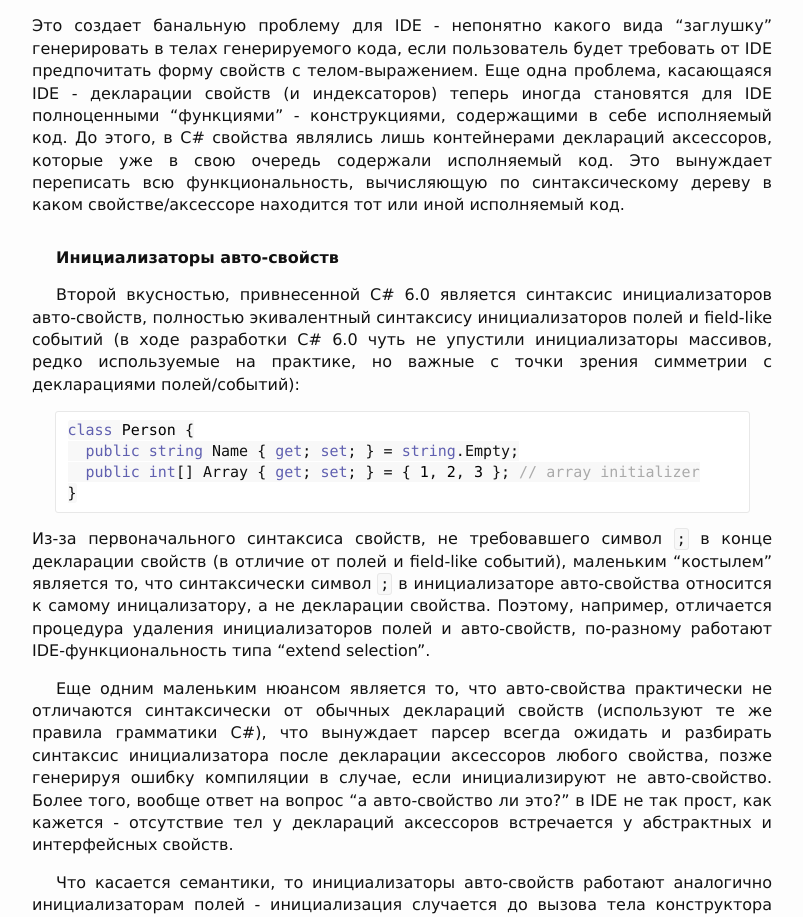
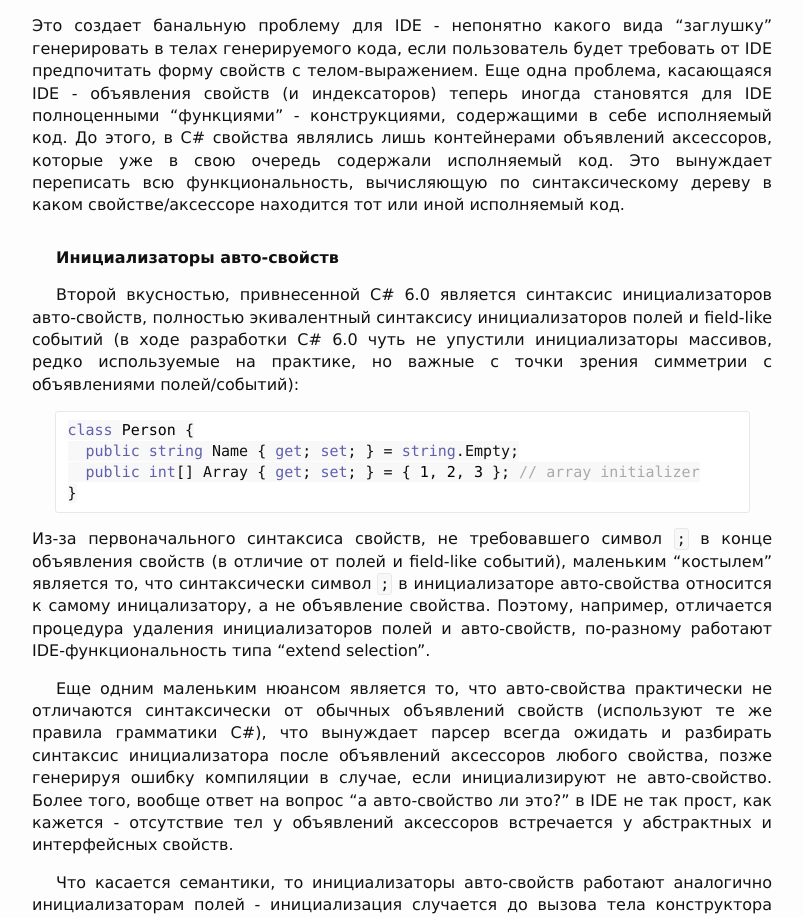
Before and after one commit to controlflow/controlflow.github.io, a Jekyll site: the page built from _posts/2015-04-08-csharp-properties-part6.markdown, in a window 1280 px wide and 1400 px high, scrolled down 2611 px. Shown: the part 244-1161 px from the top of the window, without its empty margins (238-1041 px from the left). Built offline with Jekyll 4.4.1, drawn with Linux system fonts in a browser that asks for light colours; Markdown is read by kramdown in place of the engine named in the settings; comment, search, counter and statistics services are not loaded; some of the changed text lies outside the part shown.

Commit message:
декларация -> объявление

````diff
--- a/_posts/2015-04-08-csharp-properties-part6.markdown
+++ b/_posts/2015-04-08-csharp-properties-part6.markdown
@@ -11,7 +11,7 @@ tags: csharp properties design
 
 ### Свойства с телом-выражением
 
-Программируя на языках с C-подобным синтаксисом, все мы сталкивались с большим количеством тривиальных методов-"однострочников", особенно состоящих из единственного `return`-statement'а. C# 6.0 пытается адресовать проблему синтаксического шума из-за необходимости в блоке и statement'е, вводя для деклараций методов (и операторов, но не конструкторов) синтаксис тел-выражений, аналогичных привычному C# разработчикам синтаксису тел лямбда-выражений:
+Программируя на языках с C-подобным синтаксисом, все мы сталкивались с большим количеством тривиальных методов-"однострочников", особенно состоящих из единственного `return`-statement'а. C# 6.0 пытается адресовать проблему синтаксического шума из-за необходимости в блоке и statement'е, вводя для объявлений методов (и операторов, но не конструкторов) синтаксис тел-выражений, аналогичных привычному C# разработчикам синтаксису тел лямбда-выражений:
 
 ```c#
 class C {
@@ -20,7 +20,7 @@ class C {
 }
 ```
 
-Конечно же, дизайнеры языка C# не могли обойти стороной и синтаксис более сложных (синтаксически) членов типов, имеющие внутри себя декларации знакомых нам аксессоров - свойства и индексаторы:
+Конечно же, дизайнеры языка C# не могли обойти стороной и синтаксис более сложных (синтаксически) членов типов, имеющих внутри себя объявления аксессоров - свойства и индексаторы:
 
 ```c#
 class C {
@@ -32,7 +32,7 @@ class C {
 }
 ```
 
-Как можно заметить, в этом случае синтаксический сахар тел-выражений скрывает за собой немного больше, чем в случае методов и операторов - отсутствует явная декларация `get`-аксессора. Таким образом, в синтаксис с телом-выражения могут быть переписаны свойства только с единственным `get`-аксессором (с `public` уровнем доступа) без атрибутов:
+Как можно заметить, в этом случае синтаксический сахар тел-выражений скрывает за собой немного больше, чем в случае методов и операторов - отсутствует явное объявление `get`-аксессора. Таким образом, в синтаксис с телом-выражения могут быть переписаны свойства только с единственным `get`-аксессором (с `public` уровнем доступа) без атрибутов:
 
 ```c#
 abstract class A {
@@ -103,11 +103,11 @@ class C {
 }
 ```
 
-Это создает банальную проблему для IDE - непонятно какого вида "заглушку" генерировать в телах генерируемого кода, если пользователь будет требовать от IDE предпочитать форму свойств с телом-выражением. Еще одна проблема, касающаяся IDE - декларации свойств (и индексаторов) теперь иногда становятся для IDE полноценными "функциями" - конструкциями, содержащими в себе исполняемый код. До этого, в C# свойства являлись лишь контейнерами деклараций аксессоров, которые уже в свою очередь содержали исполняемый код. Это вынуждает переписать всю функциональность, вычисляющую по синтаксическому дереву в каком свойстве/аксессоре находится тот или иной исполняемый код.
+Это создает банальную проблему для IDE - непонятно какого вида "заглушку" генерировать в телах генерируемого кода, если пользователь будет требовать от IDE предпочитать форму свойств с телом-выражением. Еще одна проблема, касающаяся IDE - объявления свойств (и индексаторов) теперь иногда становятся для IDE полноценными "функциями" - конструкциями, содержащими в себе исполняемый код. До этого, в C# свойства являлись лишь контейнерами объявлений аксессоров, которые уже в свою очередь содержали исполняемый код. Это вынуждает переписать всю функциональность, вычисляющую по синтаксическому дереву в каком свойстве/аксессоре находится тот или иной исполняемый код.
 
 ### Инициализаторы авто-свойств
 
-Второй вкусностью, привнесенной C# 6.0 является синтаксис инициализаторов авто-свойств, полностью экивалентный синтаксису инициализаторов полей и field-like событий (в ходе разработки C# 6.0 чуть не упустили инициализаторы массивов, редко используемые на практике, но важные с точки зрения симметрии с декларациями полей/событий):
+Второй вкусностью, привнесенной C# 6.0 является синтаксис инициализаторов авто-свойств, полностью экивалентный синтаксису инициализаторов полей и field-like событий (в ходе разработки C# 6.0 чуть не упустили инициализаторы массивов, редко используемые на практике, но важные с точки зрения симметрии с объявлениями полей/событий):
 
 ```c#
 class Person {
@@ -116,9 +116,9 @@ class Person {
 }
 ```
 
-Из-за первоначального синтаксиса свойств, не требовавшего символ `;` в конце декларации свойств (в отличие от полей и field-like событий), маленьким "костылем" является то, что синтаксически символ `;` в инициализаторе авто-свойства относится к самому иницализатору, а не декларации свойства. Поэтому, например, отличается процедура удаления инициализаторов полей и авто-свойств, по-разному работают IDE-функциональность типа "extend selection".
+Из-за первоначального синтаксиса свойств, не требовавшего символ `;` в конце объявления свойств (в отличие от полей и field-like событий), маленьким "костылем" является то, что синтаксически символ `;` в инициализаторе авто-свойства относится к самому иницализатору, а не объявление свойства. Поэтому, например, отличается процедура удаления инициализаторов полей и авто-свойств, по-разному работают IDE-функциональность типа "extend selection".
 
-Еще одним маленьким нюансом является то, что авто-свойства практически не отличаются синтаксически от обычных деклараций свойств (используют те же правила грамматики C#), что вынуждает парсер всегда ожидать и разбирать синтаксис инициализатора после декларации аксессоров любого свойства, позже генерируя ошибку компиляции в случае, если инициализируют не авто-свойство. Более того, вообще ответ на вопрос "а авто-свойство ли это?" в IDE не так прост, как кажется - отсутствие тел у деклараций аксессоров встречается у абстрактных и интерфейсных свойств.
+Еще одним маленьким нюансом является то, что авто-свойства практически не отличаются синтаксически от обычных объявлений свойств (используют те же правила грамматики C#), что вынуждает парсер всегда ожидать и разбирать синтаксис инициализатора после объявлений аксессоров любого свойства, позже генерируя ошибку компиляции в случае, если инициализируют не авто-свойство. Более того, вообще ответ на вопрос "а авто-свойство ли это?" в IDE не так прост, как кажется - отсутствие тел у объявлений аксессоров встречается у абстрактных и интерфейсных свойств.
 
 Что касается семантики, то инициализаторы авто-свойств работают аналогично инициализаторам полей - инициализация случается до вызова тела конструктора (включая вызов базового конструктора). Из этого следует простое правило пересечения с полиморфизмом - инициализатор записывает значение в поле авто-свойства, минуя `set`-аксессор (потенциально виртуальный), иначе это привело бы к виртуальным вызовам до вызова конструктора производного класса.
 
@@ -137,7 +137,7 @@ var derived = new Derived(); // ok
 Assert.AreEqual(derived.Text, string.Empty); // ok
 ```
 
-Из-за появления неполиморфного доступа к полиморфному члену с состоянием, мы наследуем и часть проблем виртуальных field-like событий. Например, инициализированное авто-свойство могут полностью переопределить и состояние авто-свойства (пустой список из примера ниже) станет недостежимым, даже внутри декларации `Base`:
+Из-за появления неполиморфного доступа к полиморфному члену с состоянием, мы наследуем и часть проблем виртуальных field-like событий. Например, инициализированное авто-свойство могут полностью переопределить и состояние авто-свойства (пустой список из примера ниже) станет недостежимым, даже внутри объявления класса `Base`:
 
 ```c#
 class Base {
@@ -149,9 +149,9 @@ class Derived : Base {
 }
 ```
 
-Создается ощущение, что таким образом у нас "протекла" абстракция авто-свойства - мы "узнали" о существовании поля. Настолько ли это плохо? Не думаю. Опытный читатель мог заметить, что этой возможности добраться напрямую до поля авто-свойства нам не хватало чтобы удовлетворить анализ инициализации структуры. Это действительно так но, к сожалению, из-за запрета инициализаторов на членах экземпляра в декларации структуры, проблему анализа инициализации структуры решить через инициализаторы авто-свойств не получится.
+Создается ощущение, что таким образом у нас "протекла" абстракция авто-свойства - мы "узнали" о существовании поля. Настолько ли это плохо? Не думаю. Опытный читатель мог заметить, что этой возможности добраться напрямую до поля авто-свойства нам не хватало чтобы удовлетворить анализ инициализации структуры. Это действительно так но, к сожалению, из-за запрета инициализаторов на членах экземпляра в объявлениях структуры, проблему анализа инициализации структуры решить через инициализаторы авто-свойств не получится.
 
-Порядок инициализации авто-свойств тоже эквивалентен правилам полей - инициализаторы вычисляются в порядке деклараций соответствующих авто-свойств, а порядок инициализации между частами `partial`-типов не определен. Это становится важно в декларациях статических свойств, так как в статике иногда встречаются зависимости между инициализированными членами. Из спецификации не понятен лишь порядок в инициализации *разных* членов классов, однако компилятор ведет себя наиболее предсказуемым образом (иициализаторы исполняются в порядке деклараций, независимо от разновидности члена типа):
+Порядок инициализации авто-свойств тоже эквивалентен правилам полей - инициализаторы вычисляются в порядке объявления соответствующих авто-свойств, а порядок инициализации между частами `partial`-типов не определен. Это становится важно в объявлениях статических свойств, так как в статике иногда встречаются зависимости между инициализированными членами. Из спецификации не понятен лишь порядок в инициализации *разных* членов классов, однако компилятор ведет себя наиболее предсказуемым образом (иициализаторы исполняются в порядке объявлений, независимо от разновидности члена типа):
 
 ```c#
 class C {
@@ -164,7 +164,9 @@ class C {
 
 ### Авто-свойства только для чтения
 
-Следующим позитивным изменением C# 6.0, относящемуся к декларациям свойств, стала возможность опускать декларацию `set`-аксессора авто-свойств, тем самым делая их "по-настоящему" неизменяемыми. Это изменением наделяет бОльшим смыслом инициализаторы на декларациях свойств, позволяя "натурально" инициализровать такие авто-свойства только для чтения:
+TODO: нарушили симметрию
+
+Следующим позитивным изменением C# 6.0, относящемуся к объявлениям свойств, стала возможность опускать объявление `set`-аксессора авто-свойств, тем самым делая их "по-настоящему" неизменяемыми. Это изменением наделяет бОльшим смыслом инициализаторы на объявлениях свойств, позволяя "натурально" инициализровать такие авто-свойства только для чтения:
 
 ```c#
 class Person {
````
Also changed, not shown: _posts/2015-04-08-csharp-properties-part1.markdown (+7 -7 lines), _posts/2015-04-08-csharp-properties-part2.markdown (+5 -5 lines), _posts/2015-04-08-csharp-properties-part3.markdown (+4 -4 lines), _posts/2015-04-08-csharp-properties-part4.markdown (+10 -10 lines), _posts/2015-04-08-csharp-properties-part7.markdown (+8 -4 lines).
